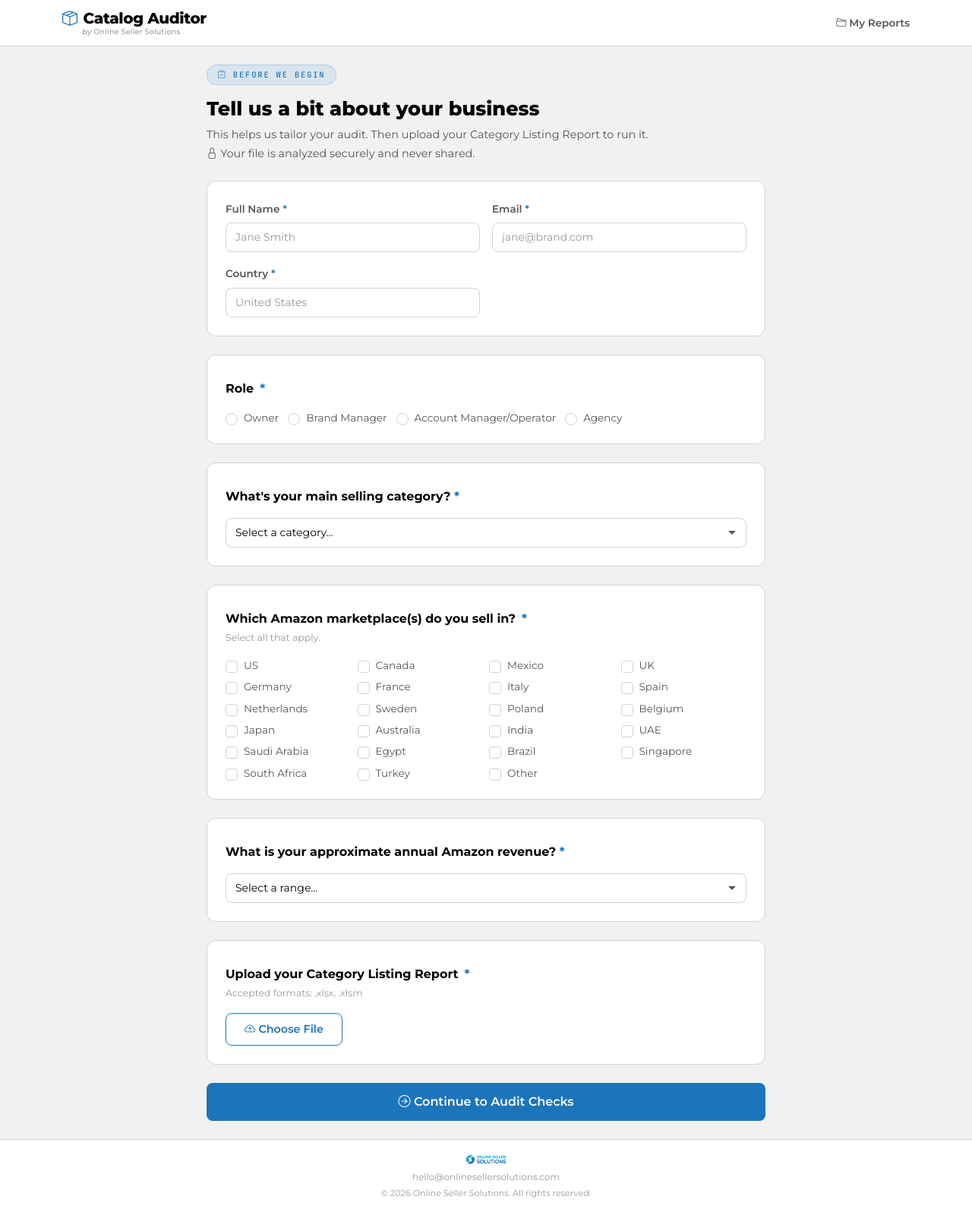
After one commit to vahungc-code/amazon-catalog-auditor, a Flask app: page /get-started in a window 1280 px wide. The commit adds this page. Shown: the whole page at 76% size. Run offline with Flask 3, Linux system fonts and the light colour scheme.

Commit message:
Add lead-intake form before upload + durable lead capture to Supabase
- New /get-started intake form collects seller profile (name, email,
  country, role, category, marketplaces, revenue) before the CLR upload;
  landing-page CTAs now route to it
- Server-side validation constrains all fields to known option sets;
  re-renders with entered values preserved on error
- Persist profile into scans table (new lead_* columns + customer_email)
- Best-effort, isolated copy of each lead to a Supabase `leads` table
  (durable, team-exportable); no-op when SUPABASE_* env vars are unset
  and never breaks the audit on failure

Co-Authored-By: Claude Opus 4.8 <noreply@anthropic.com>

```diff
--- a/requirements-web.txt
+++ b/requirements-web.txt
@@ -3,3 +3,4 @@ click>=8.0.0
 rich>=13.0.0
 flask>=3.0.0
 gunicorn>=22.0.0
+supabase>=2.0.0
--- a/requirements.txt
+++ b/requirements.txt
@@ -5,3 +5,4 @@ flask>=3.0.0
 gunicorn>=22.0.0
 stripe>=7.0.0
 sendgrid>=6.0.0
+supabase>=2.0.0
--- a/web/routes/main.py
+++ b/web/routes/main.py
@@ -1,9 +1,14 @@
 import os
+import re
 import uuid
 import hashlib
 from flask import Blueprint, render_template, request, redirect, url_for, flash, session, current_app
 
+from ..intake_options import ROLES, CATEGORIES, MARKETPLACES, REVENUE_BANDS
+
 main_bp = Blueprint('main', __name__)
+
+EMAIL_RE = re.compile(r'^[^@\s]+@[^@\s]+\.[^@\s]+$')
 
 
 def allowed_file(filename):
@@ -22,6 +27,62 @@ def compute_sha256(filepath):
 @main_bp.route('/')
 def index():
     return render_template('index.html')
+
+
+@main_bp.route('/get-started')
+def get_started():
+    """Lead-intake form. Collects seller profile, then the CLR file, and
+    submits both together to /upload."""
+    return render_template(
+        'intake.html',
+        roles=ROLES,
+        categories=CATEGORIES,
+        marketplaces=MARKETPLACES,
+        revenue_bands=REVENUE_BANDS,
+        form={},
+    )
+
+
+def _parse_profile(form):
+    """Pull the intake fields off a submitted form and validate them.
+
+    Returns (profile_dict, errors_list). Values are constrained to the known
+    option sets so nothing arbitrary lands in the database.
+    """
+    full_name = form.get('full_name', '').strip()
+    email = form.get('email', '').strip().lower()
+    country = form.get('country', '').strip()
+    role = form.get('role', '').strip()
+    category = form.get('category', '').strip()
+    marketplaces = [m for m in form.getlist('marketplaces') if m in MARKETPLACES]
+    revenue = form.get('revenue', '').strip()
+
+    errors = []
+    if not full_name:
+        errors.append('Please enter your full name.')
+    if not EMAIL_RE.match(email):
+        errors.append('Please enter a valid email address.')
+    if not country:
+        errors.append('Please enter your country.')
+    if role not in ROLES:
+        errors.append('Please select your role.')
+    if category not in CATEGORIES:
+        errors.append('Please select your main selling category.')
+    if not marketplaces:
+        errors.append('Please select at least one Amazon marketplace.')
+    if revenue not in REVENUE_BANDS:
+        errors.append('Please select your approximate annual Amazon revenue.')
+
+    profile = {
+        'full_name': full_name,
+        'email': email,
+        'country': country,
+        'role': role,
+        'category': category,
+        'marketplaces': marketplaces,
+        'revenue': revenue,
+    }
+    return profile, errors
 
 
 @main_bp.route('/find-report', methods=['POST'])
@@ -56,14 +117,27 @@ def find_report():
 
 @main_bp.route('/upload', methods=['POST'])
 def upload_file():
+    profile, errors = _parse_profile(request.form)
+
     file = request.files.get('clr_file')
-    if not file or file.filename == '':
-        flash('No file selected.', 'error')
-        return redirect(url_for('main.index'))
+    file_missing = not file or file.filename == ''
+    if file_missing:
+        errors.append('Please choose a CLR file to upload.')
+    elif not allowed_file(file.filename):
+        errors.append('Only .xlsx and .xlsm files are supported.')
 
-    if not allowed_file(file.filename):
-        flash('Only .xlsx and .xlsm files are supported.', 'error')
-        return redirect(url_for('main.index'))
+    if errors:
+        for err in errors:
+            flash(err, 'error')
+        # Re-render the form with the values the user already entered.
+        return render_template(
+            'intake.html',
+            roles=ROLES,
+            categories=CATEGORIES,
+            marketplaces=MARKETPLACES,
+            revenue_bands=REVENUE_BANDS,
+            form=profile,
+        ), 400
 
     upload_id = str(uuid.uuid4())
     ext = file.filename.rsplit('.', 1)[1].lower()
@@ -77,7 +151,8 @@ def upload_file():
         'upload_id': upload_id,
         'original_filename': file.filename,
         'filepath': filepath,
-        'file_hash': file_hash
+        'file_hash': file_hash,
+        'profile': profile,
     }
 
     return redirect(url_for('scan.scan_options', upload_id=upload_id))
--- a/web/routes/scan.py
+++ b/web/routes/scan.py
@@ -49,7 +49,8 @@ def run_scan(upload_id):
             filepath=upload_meta['filepath'],
             original_filename=upload_meta['original_filename'],
             file_hash=upload_meta['file_hash'],
-            selected_queries=None if run_all else selected_queries
+            selected_queries=None if run_all else selected_queries,
+            profile=upload_meta.get('profile'),
         )
     except Exception as e:
         flash(f'Scan failed: {e}', 'error')
--- /dev/null
+++ b/web/templates/intake.html
@@ -0,0 +1,137 @@
+{% extends "base.html" %}
+
+{% block title %}Start Your Free Catalog Audit{% endblock %}
+
+{% block content %}
+<div class="row justify-content-center">
+    <div class="col-lg-8">
+        <div class="mb-4">
+            <span class="lp-eyebrow"><i class="bi bi-clipboard-check"></i> Before We Begin</span>
+            <h2 class="fw-800" style="font-size: 1.6rem;">Tell us a bit about your business</h2>
+            <p class="text-muted-custom" style="font-size: 0.9rem;">
+                This helps us tailor your audit. Then upload your Category Listing Report to run it.
+                <span class="d-block mt-1"><i class="bi bi-lock"></i> Your file is analyzed securely and never shared.</span>
+            </p>
+        </div>
+
+        <form action="{{ url_for('main.upload_file') }}" method="POST" enctype="multipart/form-data" id="intake-form" novalidate>
+
+            <!-- Contact -->
+            <div class="card-dark p-4 mb-4">
+                <div class="row g-3">
+                    <div class="col-md-6">
+                        <label for="full_name" class="form-label text-muted-custom" style="font-size: 0.85rem; font-weight: 600;">Full Name <span class="text-accent">*</span></label>
+                        <input type="text" class="form-control-dark w-100" id="full_name" name="full_name"
+                               value="{{ form.full_name or '' }}" placeholder="Jane Smith" required>
+                    </div>
+                    <div class="col-md-6">
+                        <label for="email" class="form-label text-muted-custom" style="font-size: 0.85rem; font-weight: 600;">Email <span class="text-accent">*</span></label>
+                        <input type="email" class="form-control-dark w-100" id="email" name="email"
+                               value="{{ form.email or '' }}" placeholder="jane@brand.com" required>
+                    </div>
+                    <div class="col-md-6">
+                        <label for="country" class="form-label text-muted-custom" style="font-size: 0.85rem; font-weight: 600;">Country <span class="text-accent">*</span></label>
+                        <input type="text" class="form-control-dark w-100" id="country" name="country"
+                               value="{{ form.country or '' }}" placeholder="United States" required>
+                    </div>
+                </div>
+            </div>
+
+            <!-- Role -->
+            <div class="card-dark p-4 mb-4">
+                <div class="query-group-title mb-3">Role <span class="text-accent">*</span></div>
+                <div class="d-flex flex-wrap gap-md">
+                    {% for role in roles %}
+                    <label class="d-flex align-items-center gap-2" style="cursor: pointer;">
+                        <input class="form-check-input" type="radio" name="role" value="{{ role }}"
+                               {{ 'checked' if form.role == role else '' }}>
+                        <span class="text-muted-custom" style="font-size: 0.85rem;">{{ role }}</span>
+                    </label>
+                    {% endfor %}
+                </div>
+            </div>
+
+            <!-- Category -->
+            <div class="card-dark p-4 mb-4">
+                <label for="category" class="query-group-title mb-3 d-block">What's your main selling category? <span class="text-accent">*</span></label>
+                <select class="form-select-dark w-100" id="category" name="category" required>
+                    <option value="" {{ 'selected' if not form.category else '' }} disabled>Select a category…</option>
+                    {% for cat in categories %}
+                    <option value="{{ cat }}" {{ 'selected' if form.category == cat else '' }}>{{ cat }}</option>
+                    {% endfor %}
+                </select>
+            </div>
+
+            <!-- Marketplaces -->
+            <div class="card-dark p-4 mb-4">
+                <div class="query-group-title mb-1">Which Amazon marketplace(s) do you sell in? <span class="text-accent">*</span></div>
+                <p class="text-dim mb-3" style="font-size: 0.78rem;">Select all that apply.</p>
+                <div class="row g-2">
+                    {% for mp in marketplaces %}
+                    <div class="col-6 col-md-4 col-lg-3">
+                        <label class="d-flex align-items-center gap-2" style="cursor: pointer;">
+                            <input class="form-check-input" type="checkbox" name="marketplaces" value="{{ mp }}"
+                                   {{ 'checked' if form.marketplaces and mp in form.marketplaces else '' }}>
+                            <span class="text-muted-custom" style="font-size: 0.85rem;">{{ mp }}</span>
+                        </label>
+                    </div>
+                    {% endfor %}
+                </div>
+            </div>
+
+            <!-- Revenue -->
+            <div class="card-dark p-4 mb-4">
+                <label for="revenue" class="query-group-title mb-3 d-block">What is your approximate annual Amazon revenue? <span class="text-accent">*</span></label>
+                <select class="form-select-dark w-100" id="revenue" name="revenue" required>
+                    <option value="" {{ 'selected' if not form.revenue else '' }} disabled>Select a range…</option>
+                    {% for band in revenue_bands %}
+                    <option value="{{ band }}" {{ 'selected' if form.revenue == band else '' }}>{{ band }}</option>
+                    {% endfor %}
+                </select>
+            </div>
+
+            <!-- File upload -->
+            <div class="card-dark p-4 mb-4">
+                <div class="query-group-title mb-1">Upload your Category Listing Report <span class="text-accent">*</span></div>
+                <p class="text-dim mb-3" style="font-size: 0.78rem;">Accepted formats: .xlsx, .xlsm</p>
+                <input type="file" name="clr_file" id="clr-file" class="d-none" accept=".xlsx,.xlsm" required>
+                <div class="d-flex align-items-center flex-wrap gap-md">
+                    <label for="clr-file" class="btn-outline-accent" id="upload-btn" style="cursor: pointer;">
+                        <i class="bi bi-cloud-arrow-up"></i> Choose File
+                    </label>
+                    <span class="badge-severity badge-info d-none" id="file-name" style="font-size: 0.8rem;"></span>
+                </div>
+            </div>
+
+            <button type="submit" class="btn-accent btn-lg w-100">
+                <i class="bi bi-arrow-right-circle"></i> Continue to Audit Checks
+            </button>
+        </form>
+    </div>
+</div>
+{% endblock %}
+
+{% block extra_scripts %}
+<script>
+    (function () {
+        const fileInput = document.getElementById('clr-file');
+        const fileName = document.getElementById('file-name');
+        const uploadBtn = document.getElementById('upload-btn');
+        if (!fileInput) return;
+
+        fileInput.addEventListener('change', function () {
+            if (!fileInput.files.length) return;
+            const file = fileInput.files[0];
+            fileName.textContent = file.name + ' (' + formatSize(file.size) + ')';
+            fileName.classList.remove('d-none');
+            uploadBtn.innerHTML = '<i class="bi bi-arrow-repeat"></i> Change File';
+        });
+
+        function formatSize(bytes) {
+            if (bytes < 1024) return bytes + ' B';
+            if (bytes < 1024 * 1024) return (bytes / 1024).toFixed(1) + ' KB';
+            return (bytes / (1024 * 1024)).toFixed(1) + ' MB';
+        }
+    })();
+</script>
+{% endblock %}
```
Also changed, not shown: web/config.py (+8 -0 lines), web/database.py (+13 -1 lines), web/intake_options.py (added, +70 -0 lines), web/services/leads_service.py (added, +87 -0 lines), web/services/scan_service.py (+21 -4 lines), web/templates/index.html (+7 -18 lines).
